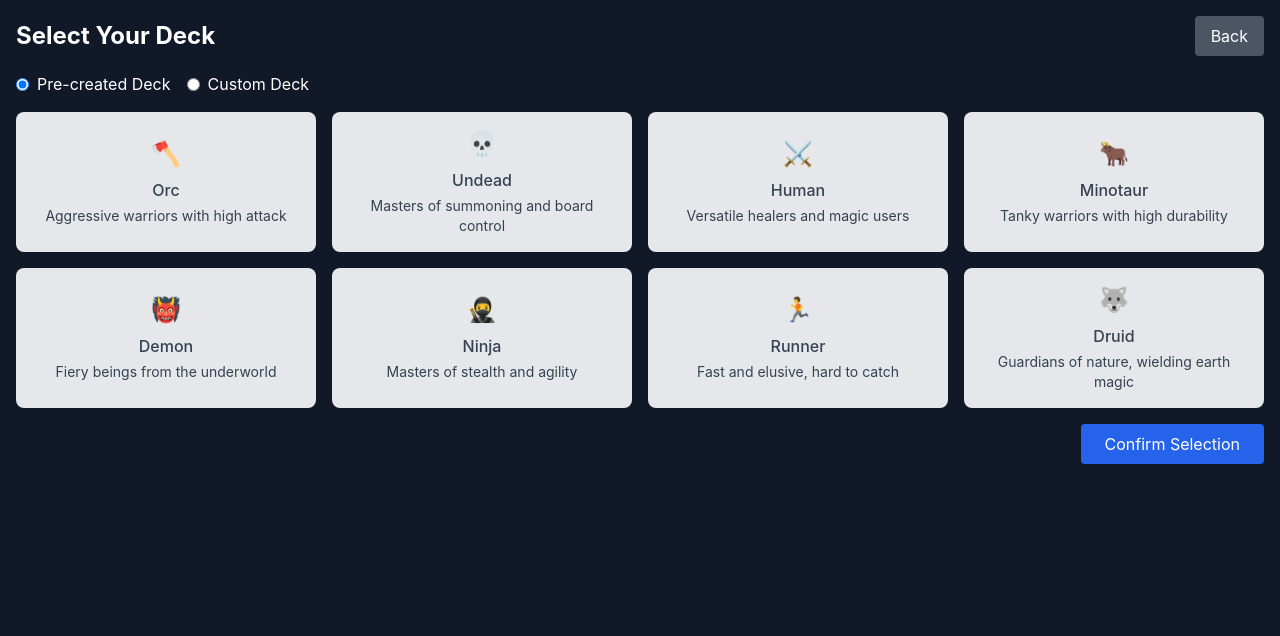
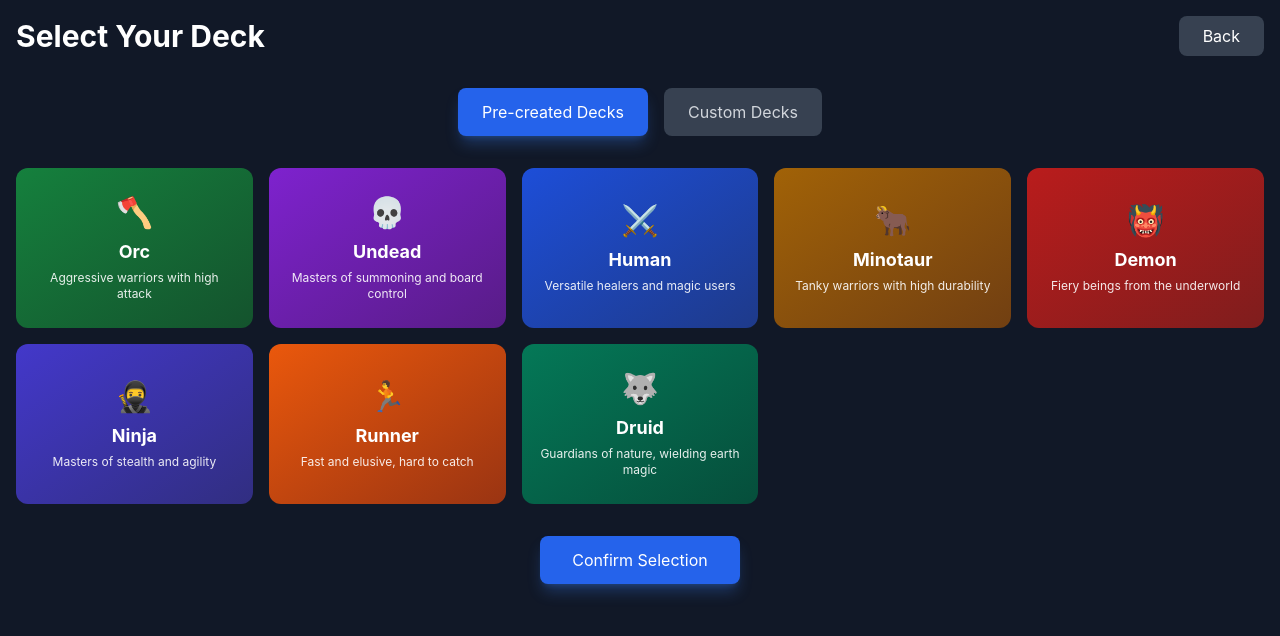
Before and after one commit to C1presa/Curve-v0.2, a React (Create React App) app: page / in a window 1280 px wide. Both pictures are taken after a click on the button "1v1". Shown: the top 636 px of the page. Built offline with nearby package versions, Linux system fonts and the light colour scheme.

Commit message:
Add files via upload

```diff
--- a/src/App.js
+++ b/src/App.js
@@ -318,7 +318,7 @@ const CardBattleGame = () => {
     return (
       <ErrorBoundary>
         <DeckSelection
-          onSelectDeck={handleDeckSelect}
+          onSelect={handleDeckSelect}
           onBack={backToMenu}
           selectedCustomDeck={selectedCustomDeck}
           onCustomDeckSelect={handleCustomDeckSelect}
--- a/src/components/CustomDeckBuilder.js
+++ b/src/components/CustomDeckBuilder.js
@@ -3,7 +3,7 @@ import { ARCHETYPES, generateCard } from '../gameLogic/helpers';
 import Card from './Card';
 import CardModal from './CardModal';
 
-const CustomDeckBuilder = ({ onBack, onDeckSelect }) => {
+const CustomDeckBuilder = ({ onBack }) => {
   const [selectedArchetype, setSelectedArchetype] = useState('');
   const [deck, setDeck] = useState([]);
   const [deckName, setDeckName] = useState('');
@@ -20,6 +20,10 @@ const CustomDeckBuilder = ({ onBack, onDeckSelect }) => {
   const addToDeck = (card) => {
     if (deck.length >= 25) {
       alert('Deck is full (25 cards)');
+      return;
+    }
+    if (!card) {
+      console.error('Attempted to add invalid card to deck');
       return;
     }
     setDeck([...deck, card]);
@@ -46,19 +50,27 @@ const CustomDeckBuilder = ({ onBack, onDeckSelect }) => {
     }
 
     // Validate all cards have required properties
-    const invalidCards = deck.filter(card => !card.icon || !card.color || !card.unitColor);
+    const requiredProps = ['id', 'name', 'cost', 'attack', 'health', 'icon', 'color', 'unitColor', 'highlightColor', 'type'];
+    const invalidCards = deck.filter(card => !card || !requiredProps.every(prop => card[prop] !== undefined));
+
     if (invalidCards.length > 0) {
       console.error('Invalid cards found:', invalidCards);
       alert('Some cards are missing required properties. Please regenerate the deck.');
       return;
     }
 
+    // Ensure all cards have the correct type
+    const validatedDeck = deck.map(card => ({
+      ...card,
+      type: selectedArchetype
+    }));
+
     const savedDecks = JSON.parse(localStorage.getItem('customDecks') || '[]');
     const newDecks = savedDecks.filter(d => d.name !== deckName);
     newDecks.push({
       name: deckName,
       archetype: selectedArchetype,
-      cards: deck
+      cards: validatedDeck
     });
     localStorage.setItem('customDecks', JSON.stringify(newDecks));
     setSavedDecks(newDecks);
@@ -68,7 +80,12 @@ const CustomDeckBuilder = ({ onBack, onDeckSelect }) => {
   const loadDeck = (deckName) => {
     const deck = savedDecks.find(d => d.name === deckName);
     if (deck) {
-      setDeck(deck.cards);
+      // Ensure all cards have the correct type
+      const validatedDeck = deck.cards.map(card => ({
+        ...card,
+        type: deck.archetype
+      }));
+      setDeck(validatedDeck);
       setDeckName(deck.name);
       setSelectedArchetype(deck.archetype);
     }
@@ -105,35 +122,6 @@ const CustomDeckBuilder = ({ onBack, onDeckSelect }) => {
     }
 
     addToDeck(card);
-  };
-
-  const handleDeckSelect = () => {
-    if (deck.length !== 25) {
-      alert('Deck must have exactly 25 cards');
-      return;
-    }
-    if (!deckName) {
-      alert('Please enter a deck name');
-      return;
-    }
-    if (!selectedArchetype) {
-      alert('Please select an archetype');
-      return;
-    }
-
-    // Validate all cards have required properties
-    const invalidCards = deck.filter(card => !card.icon || !card.color || !card.unitColor);
-    if (invalidCards.length > 0) {
-      console.error('Invalid cards found:', invalidCards);
-      alert('Some cards are missing required properties. Please regenerate the deck.');
-      return;
-    }
-
-    onDeckSelect({
-      name: deckName,
-      archetype: selectedArchetype,
-      cards: deck
-    });
   };
 
   return (
@@ -200,18 +188,12 @@ const CustomDeckBuilder = ({ onBack, onDeckSelect }) => {
             </div>
           </div>
 
-          <div className="flex space-x-2">
+          <div>
             <button
               onClick={saveDeck}
               className="px-4 py-2 bg-green-600 text-white rounded hover:bg-green-700"
             >
               Save Deck
-            </button>
-            <button
-              onClick={handleDeckSelect}
-              className="px-4 py-2 bg-blue-600 text-white rounded hover:bg-blue-700"
-            >
-              Use This Deck
             </button>
           </div>
 
--- a/src/components/DeckSelection.js
+++ b/src/components/DeckSelection.js
@@ -6,7 +6,6 @@ import CardModal from './CardModal';
 
 const DeckSelection = ({ onSelect, onBack, selectedCustomDeck, onCustomDeckSelect }) => {
   const [selectedArchetype, setSelectedArchetype] = useState(null);
-  const [viewMode, setViewMode] = useState('grid');
   const [previewDeck, setPreviewDeck] = useState([]);
   const [expandedCard, setExpandedCard] = useState(null);
   const [savedDecks, setSavedDecks] = useState([]);
@@ -17,12 +16,15 @@ const DeckSelection = ({ onSelect, onBack, selectedCustomDeck, onCustomDeckSelec
     // Generate preview decks for all archetypes
     const previews = {};
     Object.keys(ARCHETYPES).forEach(archetype => {
-      previews[archetype] = generatePreviewDeck(archetype);
+      const deck = generatePreviewDeck(archetype);
+      console.log(`Generated preview deck for ${archetype}:`, deck);
+      previews[archetype] = deck;
     });
     setPreviewDeck(previews);
 
     // Load saved custom decks
     const loadedDecks = JSON.parse(localStorage.getItem('customDecks') || '[]');
+    console.log('Loaded custom decks:', loadedDecks);
     setSavedDecks(loadedDecks);
   }, []);
 
@@ -40,15 +42,23 @@ const DeckSelection = ({ onSelect, onBack, selectedCustomDeck, onCustomDeckSelec
 
       // Validate the deck
       if (!selectedDeck.cards || !Array.isArray(selectedDeck.cards)) {
+        console.error('Invalid deck format:', selectedDeck);
         alert('Invalid deck format');
         return;
       }
 
       // Filter out invalid cards and ensure required properties
       const validCards = selectedDeck.cards.filter(card => {
-        if (!card) return false;
-        const requiredProps = ['id', 'name', 'cost', 'attack', 'health', 'icon', 'color', 'unitColor', 'highlightColor'];
-        return requiredProps.every(prop => card[prop] !== undefined);
+        if (!card) {
+          console.log('Found null/undefined card');
+          return false;
+        }
+        const requiredProps = ['id', 'name', 'cost', 'attack', 'health', 'icon', 'color', 'unitColor', 'highlightColor', 'type'];
+        const missingProps = requiredProps.filter(prop => card[prop] === undefined);
+        if (missingProps.length > 0) {
+          console.log('Card missing properties:', card, 'Missing:', missingProps);
+        }
+        return missingProps.length === 0;
       });
 
       if (validCards.length !== 25) {
@@ -56,13 +66,16 @@ const DeckSelection = ({ onSelect, onBack, selectedCustomDeck, onCustomDeckSelec
         return;
       }
 
-      // Create a validated deck object
+      // Create a validated deck object with correct types
       const validatedDeck = {
         ...selectedDeck,
-        cards: validCards
+        cards: validCards.map(card => ({
+          ...card,
+          type: selectedDeck.archetype
+        }))
       };
 
-      console.log('Selected custom deck:', validatedDeck);
+      console.log('Confirming custom deck:', validatedDeck);
       onCustomDeckSelect(validatedDeck);
     } else {
       if (!selectedArchetype) {
@@ -73,15 +86,23 @@ const DeckSelection = ({ onSelect, onBack, selectedCustomDeck, onCustomDeckSelec
       // Validate the preview deck
       const previewCards = previewDeck[selectedArchetype];
       if (!previewCards || !Array.isArray(previewCards)) {
+        console.error('Invalid preview deck:', previewCards);
         alert('Invalid preview deck');
         return;
       }
 
       // Filter out invalid cards
       const validCards = previewCards.filter(card => {
-        if (!card) return false;
-        const requiredProps = ['id', 'name', 'cost', 'attack', 'health', 'icon', 'color', 'unitColor', 'highlightColor'];
-        return requiredProps.every(prop => card[prop] !== undefined);
+        if (!card) {
+          console.log('Found null/undefined card in preview');
+          return false;
+        }
+        const requiredProps = ['id', 'name', 'cost', 'attack', 'health', 'icon', 'color', 'unitColor', 'highlightColor', 'type'];
+        const missingProps = requiredProps.filter(prop => card[prop] === undefined);
+        if (missingProps.length > 0) {
+          console.log('Preview card missing properties:', card, 'Missing:', missingProps);
+        }
+        return missingProps.length === 0;
       });
 
       if (validCards.length !== 25) {
@@ -89,7 +110,16 @@ const DeckSelection = ({ onSelect, onBack, selectedCustomDeck, onCustomDeckSelec
         return;
       }
 
-      console.log('Selected pre-created deck:', selectedArchetype);
+      // Create a validated deck object with correct types
+      const validatedDeck = {
+        archetype: selectedArchetype,
+        cards: validCards.map(card => ({
+          ...card,
+          type: selectedArchetype
+        }))
+      };
+
+      console.log('Confirming pre-created deck:', validatedDeck);
       onSelect(selectedArchetype);
     }
   };
@@ -101,34 +131,8 @@ const DeckSelection = ({ onSelect, onBack, selectedCustomDeck, onCustomDeckSelec
 
       return (
         <div className="space-y-4">
-          <div className="flex justify-between items-center">
-            <h3 className="text-lg font-medium">Deck Preview</h3>
-            <div className="space-x-2">
-              <button
-                onClick={() => setViewMode('grid')}
-                className={`px-3 py-1 rounded ${
-                  viewMode === 'grid'
-                    ? 'bg-blue-600 text-white'
-                    : 'bg-gray-200 text-gray-700'
-                }`}
-              >
-                Grid
-              </button>
-              <button
-                onClick={() => setViewMode('list')}
-                className={`px-3 py-1 rounded ${
-                  viewMode === 'list'
-                    ? 'bg-blue-600 text-white'
-                    : 'bg-gray-200 text-gray-700'
-                }`}
-              >
-                List
-              </button>
-            </div>
-          </div>
-
-          {viewMode === 'grid' ? (
-            <div className="grid grid-cols-3 gap-2">
+          <h3 className="text-lg font-medium text-center">Deck Preview</h3>
+          <div className="grid grid-cols-5 gap-2">
             {selectedDeck.cards.map((card, index) => (
               <div key={index}>
                 <Card
@@ -139,24 +143,6 @@ const DeckSelection = ({ onSelect, onBack, selectedCustomDeck, onCustomDeckSelec
               </div>
             ))}
           </div>
-          ) : (
-            <div className="space-y-2">
-              {selectedDeck.cards.map((card, index) => (
-                <div
-                  key={index}
-                  className="flex items-center justify-between p-2 bg-gray-100 rounded"
-                >
-                  <div className="flex items-center space-x-2">
-                    <span className="font-medium">{card.name}</span>
-                    <span className="text-sm text-gray-600">
-                      Cost: {card.cost} | Attack: {card.attack} | Health: {card.health}
-                      {card.hasTaunt ? ' | Taunt' : ''}
-                    </span>
-                  </div>
-                </div>
-              ))}
-            </div>
-          )}
         </div>
       );
     }
@@ -165,34 +151,8 @@ const DeckSelection = ({ onSelect, onBack, selectedCustomDeck, onCustomDeckSelec
 
     return (
       <div className="space-y-4">
-        <div className="flex justify-between items-center">
-          <h3 className="text-lg font-medium">Deck Preview</h3>
-          <div className="space-x-2">
-            <button
-              onClick={() => setViewMode('grid')}
-              className={`px-3 py-1 rounded ${
-                viewMode === 'grid'
-                  ? 'bg-blue-600 text-white'
-                  : 'bg-gray-200 text-gray-700'
-              }`}
-            >
-              Grid
-            </button>
-            <button
-              onClick={() => setViewMode('list')}
-              className={`px-3 py-1 rounded ${
-                viewMode === 'list'
-                  ? 'bg-blue-600 text-white'
-                  : 'bg-gray-200 text-gray-700'
-              }`}
-            >
-              List
-            </button>
-          </div>
-        </div>
-
-        {viewMode === 'grid' ? (
-          <div className="grid grid-cols-3 gap-2">
+        <h3 className="text-lg font-medium text-center">Deck Preview</h3>
+        <div className="grid grid-cols-5 gap-2">
           {previewDeck[selectedArchetype]?.map((card, index) => (
             <div key={index}>
               <Card
@@ -203,111 +163,109 @@ const DeckSelection = ({ onSelect, onBack, selectedCustomDeck, onCustomDeckSelec
             </div>
           ))}
         </div>
-        ) : (
-          <div className="space-y-2">
-            {previewDeck[selectedArchetype]?.map((card, index) => (
+      </div>
+    );
+  };
+
+  const renderDeckGrid = (decks, onSelect, selectedValue) => {
+    return (
+      <div className="grid grid-cols-2 sm:grid-cols-3 md:grid-cols-4 lg:grid-cols-5 gap-4">
+        {decks.map((deck) => {
+          const archetype = ARCHETYPES[deck.archetype || deck.key];
+          if (!archetype) return null;
+
+          return (
+            <button
+              key={deck.name || deck.key}
+              onClick={() => onSelect(deck.name || deck.key)}
+              className={`relative overflow-hidden rounded-xl transition-all duration-300 transform hover:scale-105 ${
+                selectedValue === (deck.name || deck.key)
+                  ? 'ring-4 ring-blue-500 shadow-lg shadow-blue-500/30'
+                  : 'hover:shadow-lg hover:shadow-gray-500/30'
+              }`}
+            >
               <div
-                key={index}
-                className="flex items-center justify-between p-2 bg-gray-100 rounded"
+                className={`h-40 ${archetype.color} flex flex-col items-center justify-center p-4`}
               >
-                <div className="flex items-center space-x-2">
-                  <span className="font-medium">{card.name}</span>
-                  <span className="text-sm text-gray-600">
-                    Cost: {card.cost} | Attack: {card.attack} | Health: {card.health}
-                    {card.hasTaunt ? ' | Taunt' : ''}
-                  </span>
+                <div className="text-3xl mb-2">{archetype.icon}</div>
+                <h3 className="text-lg font-bold mb-1">{deck.name || archetype.name}</h3>
+                <p className="text-xs text-center opacity-90">{archetype.description}</p>
               </div>
-              </div>
-            ))}
-          </div>
-        )}
+            </button>
+          );
+        })}
       </div>
     );
   };
 
   return (
-    <div className="p-4">
-      <div className="flex justify-between items-center mb-4">
-        <h2 className="text-2xl font-bold">Select Your Deck</h2>
+    <div className="min-h-screen bg-gray-900 text-white p-4">
+      <div className="max-w-7xl mx-auto">
+        <div className="flex justify-between items-center mb-8">
+          <h2 className="text-3xl font-bold">Select Your Deck</h2>
           <button
             onClick={onBack}
-          className="px-4 py-2 bg-gray-600 text-white rounded hover:bg-gray-700"
+            className="px-6 py-2 bg-gray-700 text-white rounded-lg hover:bg-gray-600 transition-colors"
           >
             Back
           </button>
         </div>
 
-      <div className="space-y-4">
-        <div className="flex space-x-4">
-          <label className="flex items-center space-x-2">
-            <input
-              type="radio"
-              value="pre-created"
-              checked={deckType === 'pre-created'}
-              onChange={(e) => setDeckType(e.target.value)}
-              className="form-radio"
-            />
-            <span>Pre-created Deck</span>
-          </label>
-          <label className="flex items-center space-x-2">
-            <input
-              type="radio"
-              value="custom"
-              checked={deckType === 'custom'}
-              onChange={(e) => setDeckType(e.target.value)}
-              className="form-radio"
-            />
-            <span>Custom Deck</span>
-          </label>
+        <div className="space-y-8">
+          {/* Deck Type Selection */}
+          <div className="flex justify-center space-x-4">
+            <button
+              onClick={() => setDeckType('pre-created')}
+              className={`px-6 py-3 rounded-lg transition-all duration-200 transform hover:scale-105 ${
+                deckType === 'pre-created'
+                  ? 'bg-blue-600 text-white shadow-lg shadow-blue-500/30'
+                  : 'bg-gray-700 text-gray-300 hover:bg-gray-600'
+              }`}
+            >
+              Pre-created Decks
+            </button>
+            <button
+              onClick={() => setDeckType('custom')}
+              className={`px-6 py-3 rounded-lg transition-all duration-200 transform hover:scale-105 ${
+                deckType === 'custom'
+                  ? 'bg-blue-600 text-white shadow-lg shadow-blue-500/30'
+                  : 'bg-gray-700 text-gray-300 hover:bg-gray-600'
+              }`}
+            >
+              Custom Decks
+            </button>
           </div>
 
+          {/* Deck Selection Grid */}
           {deckType === 'pre-created' ? (
-          <div className="grid grid-cols-2 md:grid-cols-4 gap-4">
-            {Object.entries(ARCHETYPES).map(([key, archetype]) => (
-              <button
-                key={key}
-                onClick={() => setSelectedArchetype(key)}
-                className={`p-4 rounded-lg text-center ${
-                  selectedArchetype === key
-                    ? 'bg-blue-600 text-white'
-                    : 'bg-gray-200 text-gray-700 hover:bg-gray-300'
-                }`}
-              >
-                <div className="text-2xl mb-2">{archetype.icon}</div>
-                <div className="font-medium">{archetype.name}</div>
-                <div className="text-sm mt-1">{archetype.description}</div>
-              </button>
-            ))}
+            renderDeckGrid(
+              Object.entries(ARCHETYPES).map(([key, archetype]) => ({ key, ...archetype })),
+              setSelectedArchetype,
+              selectedArchetype
+            )
+          ) : (
+            savedDecks.length === 0 ? (
+              <div className="text-center py-8">
+                <p className="text-xl text-gray-400">No custom decks saved.</p>
+                <p className="text-sm text-gray-500 mt-2">Create a custom deck in the deck builder.</p>
               </div>
             ) : (
-          <div className="space-y-4">
-            <div>
-              <label className="block text-sm font-medium mb-1">Select Custom Deck</label>
-              <select
-                value={selectedDeckName}
-                onChange={(e) => setSelectedDeckName(e.target.value)}
-                className="w-full p-2 border rounded"
-              >
-                <option value="">Select a deck</option>
-                {savedDecks.map((deck) => (
-                  <option key={deck.name} value={deck.name}>
-                    {deck.name} ({ARCHETYPES[deck.archetype].name})
-                  </option>
-                ))}
-              </select>
-            </div>
-          </div>
+              renderDeckGrid(savedDecks, setSelectedDeckName, selectedDeckName)
+            )
           )}
 
-        {renderDeckPreview()}
-
-        <div className="flex justify-end">
+          {/* Confirm Button */}
+          <div className="flex justify-center">
             <button
               onClick={handleConfirmSelection}
-            className="px-6 py-2 bg-blue-600 text-white rounded hover:bg-blue-700"
+              className="px-8 py-3 bg-blue-600 text-white rounded-lg hover:bg-blue-500 transition-colors transform hover:scale-105 shadow-lg shadow-blue-500/30"
             >
               Confirm Selection
             </button>
+          </div>
+
+          {/* Deck Preview */}
+          {renderDeckPreview()}
         </div>
       </div>
 
--- a/src/gameLogic/helpers.js
+++ b/src/gameLogic/helpers.js
@@ -156,26 +156,44 @@ export const generateCard = (id, archetypeKey, hasTaunt = false, specifiedCost =
 
 // Generate a preview deck for deck selection
 export const generatePreviewDeck = (archetypeKey) => {
-  const commonCosts = [1, 2, 2, 3, 3, 3, 4, 4, 4, 5, 5, 6, 6, 7, 8];
-
-  // Select 3 random indices for Taunt (20% of 15 cards)
-  const tauntIndices = new Set();
-  while (tauntIndices.size < 3) {
-    tauntIndices.add(Math.floor(Math.random() * 15));
+  const archetype = ARCHETYPES[archetypeKey];
+  if (!archetype) {
+    console.error('Invalid archetype:', archetypeKey);
+    return [];
   }
 
-  const deck = commonCosts.map((cost, i) => {
+  // Generate a balanced distribution of mana costs
+  const manaCosts = [
+    ...Array(5).fill(1),  // 5 one-mana cards
+    ...Array(4).fill(2),  // 4 two-mana cards
+    ...Array(4).fill(3),  // 4 three-mana cards
+    ...Array(4).fill(4),  // 4 four-mana cards
+    ...Array(3).fill(5),  // 3 five-mana cards
+    ...Array(2).fill(6),  // 2 six-mana cards
+    ...Array(2).fill(7),  // 2 seven-mana cards
+    ...Array(1).fill(8)   // 1 eight-mana card
+  ];
+
+  // Select 5 random indices for Taunt (20% of 25 cards)
+  const tauntIndices = new Set();
+  while (tauntIndices.size < 5) {
+    tauntIndices.add(Math.floor(Math.random() * 25));
+  }
+
+  const deck = manaCosts.map((cost, i) => {
     const hasTaunt = tauntIndices.has(i);
-    const card = generateCard(`preview_${archetypeKey}_common_${i}`, archetypeKey, hasTaunt, cost);
-    if (!card) return null;
-    return {
-      ...card,
-      id: `preview_${archetypeKey}_common_${i}`, // Ensure preview ID is maintained
-      isSpecial: false,
-      effects: hasTaunt ? ['Taunt'] : [],
-      effectDetails: hasTaunt ? [{ type: 'Taunt', description: 'Enemies must attack this unit first' }] : []
-    };
+    const card = generateCard(`preview_${archetypeKey}_${i}`, archetypeKey, hasTaunt, cost);
+    if (!card) {
+      console.error(`Failed to generate card for archetype ${archetypeKey} at index ${i}`);
+      return null;
+    }
+    return card;
   }).filter(Boolean); // Remove any null cards
+
+  if (deck.length !== 25) {
+    console.error(`Generated deck has ${deck.length} cards instead of 25`);
+    return [];
+  }
 
   return deck;
 };
@@ -207,19 +225,22 @@ export const generateDeck = (archetypeKey) => {
 };
 
 // Initialize a new game state
-export const initializeGame = (player1Archetype, player2Archetype) => {
+export const initializeGame = (player1Deck, player2Deck) => {
   const board = Array(ROWS).fill().map(() => Array(COLS).fill(null));
-  const player1Deck = generateDeck(player1Archetype);
-  const player2Deck = generateDeck(player2Archetype);
+
+  // Handle custom decks vs archetype strings
+  const player1DeckCards = typeof player1Deck === 'string' ? generateDeck(player1Deck) : player1Deck.cards;
+  const player2DeckCards = typeof player2Deck === 'string' ? generateDeck(player2Deck) : player2Deck.cards;
+
   const players = [
     {
       id: 0,
       health: STARTING_HEALTH,
       mana: 1,
       manaCapacity: 1,
-      deck: player1Deck,
+      deck: player1DeckCards,
       hand: [],
-      archetype: player1Archetype,
+      archetype: typeof player1Deck === 'string' ? player1Deck : player1Deck.archetype,
       fatigueDamage: 0
     },
     {
@@ -227,9 +248,9 @@ export const initializeGame = (player1Archetype, player2Archetype) => {
       health: STARTING_HEALTH,
       mana: 1,
       manaCapacity: 1,
-      deck: player2Deck,
+      deck: player2DeckCards,
       hand: [],
-      archetype: player2Archetype,
+      archetype: typeof player2Deck === 'string' ? player2Deck : player2Deck.archetype,
       fatigueDamage: 0
     }
   ];
```
Also changed, not shown: src/components/Card.js (+11 -0 lines). Lines whose indentation alone changed are shown as unchanged.
